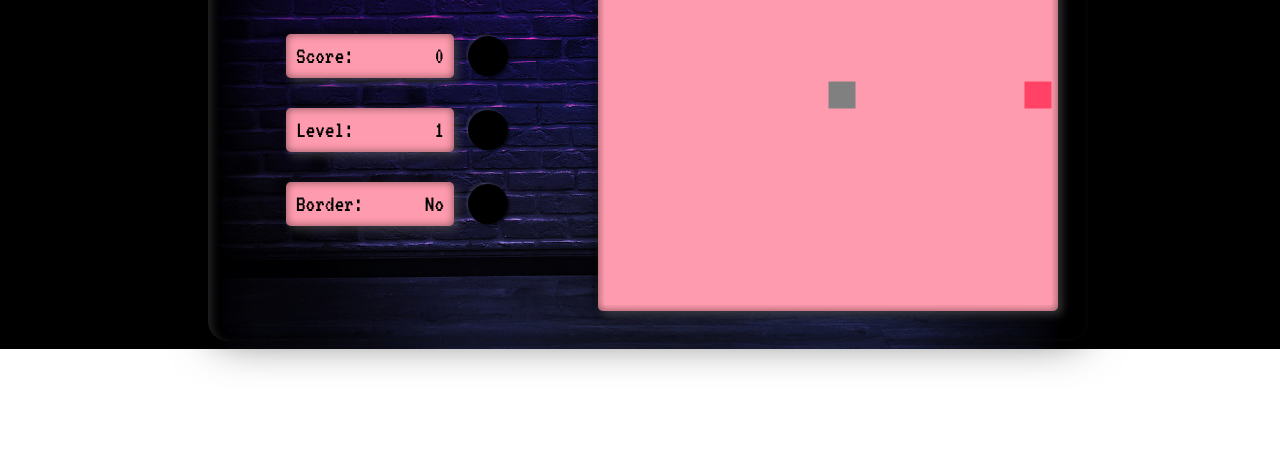
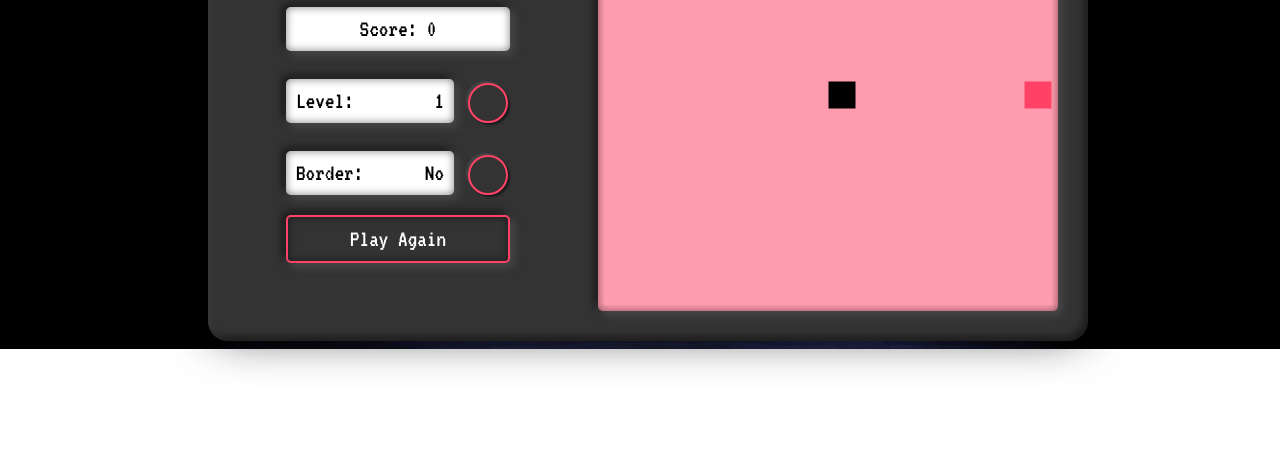
Before and after one commit to ceumartins/snake-the-game, a plain HTML site: page index.html in a window 1280 px wide. Shown: the part 347-800 px from the top of the page. Drawn offline with Linux system fonts and the light colour scheme.

Commit message:
Add files via upload

```diff
--- a/index.html
+++ b/index.html
@@ -13,13 +13,11 @@
 <body>
     <div id="content">
         <aside>
-
             <h1>SNAKE GAME!</h1>
             <div>
-                <div>
+                <score>
                     Score: <span id="spanScore">0</span>
-                </div>
-                <button id="btnScore"></button>
+                </score>
             </div>
             <div>
                 <div>
@@ -33,12 +31,15 @@
                 </div>
                 <button id="btnBorder"></button>
             </div>
+            <div>
+                <button2 id="btnScore">Play Again</button2>
+            </div>
         </aside>
         <div id="jogo">
             <canvas id="snake" width="448" height="448"></canvas>
             <div id="gameover" class="blink" style="display:none;">
                 GAME OVER!<br />
-                <span>Click on Score Button to restart</span>
+                <span>Click on Play Again to restart</span>
             </div>
         </div>
     </div>
--- a/script.js
+++ b/script.js
@@ -74,7 +74,7 @@ function criarBG() {
 
 function criarCobrinha() {
     for(i=0; i < snake.length; i++){
-        context.fillStyle = 'gray';
+        context.fillStyle = 'black';
         context.fillRect(snake[i].x, snake[i].y, box, box)
         context.strokeStyle = '#ff9bae';
         context.strokeRect(snake[i].x, snake[i].y, box, box)
--- a/style.css
+++ b/style.css
@@ -17,6 +17,7 @@ body {
     margin-top: 160px;
     padding: 30px;
     border-radius: 20px;
+    background-color: #333;
 
     box-shadow: inset 4px 4px 8px rgba(70, 70, 70, .5),
     inset -4px -4px 8px rgba(0, 0, 0, .5),
@@ -29,7 +30,8 @@ aside {
     flex-direction: column;
     width: 320px;
     margin-right: 40px;
-    align-items: right;;
+    align-items: right;
+    background-color: #333;
 }
 h1 {
     font-family: 'Squada One', cursive;
@@ -38,10 +40,7 @@ h1 {
     margin: 0 0 40px 0;
     text-align: center;;
     text-shadow: -1px -1px 1px rgba(255,255,255,.1), 1px 1px 1px rgba(0,0,0,.5);
-    background-image: url(img/wallpaper.jpg);
-    background-clip: text;
-    -webkit-background-clip: text;
-    -webkit-text-fill-color: rgba(90,90,90, .1);
+    color: #ff4265;
     cursor: default;
 }
 aside div{
@@ -55,7 +54,23 @@ aside div div {
     margin-bottom: 20px;
     box-sizing: border-box;
     padding: 10px;
-    background-color: #ff9bae;
+    background-color: white;
+    border: none;
+    border-radius: 5px;
+    box-shadow: 4px 4px 8px rgba(100, 100, 100, .5),
+    -4px -4px 8px rgba(0, 0, 0, .5),
+    inset 0 0 8px rgba(0, 0, 0, .5);
+}
+aside score {
+    display: inline-block;
+    font-family: 'VT323', monospace;
+    font-size: 1.5em;
+    text-align: center;
+    width: 100%;
+    margin-bottom: 20px;
+    box-sizing: border-box;
+    padding: 10px;
+    background-color: white;
     border: none;
     border-radius: 5px;
     box-shadow: 4px 4px 8px rgba(100, 100, 100, .5),
@@ -74,13 +89,41 @@ aside button {
     position: relative;
     top: 12px;
     margin-left: 10px;
+    background: none;
+    border: 2px solid #ff4265;
     border-radius: 50%;
-    border:none;
     box-shadow: -2px -2px 2px rgba(255,255,255,.1), 2px 2px 2px rgba(0,0,0,.5);
-    background-image: url(img/wallpaper.jpg);
+}
+aside button2 {
+    background: none;
+    border: 2px solid #ff4265;
+    border-radius: 5px;
+    color: #FFF;
+    box-sizing: border-box;
+    padding: 10px;
+    cursor: pointer;
+    box-shadow: 4px 4px 8px rgba(100, 100, 100, .5),
+    -4px -4px 8px rgba(0, 0, 0, .5),
+    inset 0 0 8px rgba(0, 0, 0, .5);
+
+    display: inline-block;
+    font-family: 'VT323', monospace;
+    font-size: 1.5em;
+    text-align: center;
+    width: 100%;
+
 }
 aside button:active {
     box-shadow: 2px 2px 2px rgba(255,255,255,.1), -2px -2px 2px rgba(0,0,0,.5);
+}
+aside button:hover {
+    background-color: rgba(0, 0, 0, 0.2);
+}
+aside button2:active {
+    box-shadow: 2px 2px 2px rgba(255,255,255,.1), -2px -2px 2px rgba(0,0,0,.5);
+}
+aside button2:hover {
+    background-color: rgba(0, 0, 0, 0.2);
 }
 #jogo {
     display: flex;
@@ -96,7 +139,7 @@ aside button:active {
 
 }
 canvas.border {
-    border: 2px solid #ff4265;
+    border: 2px solid black;
 }
 .blink {
     animation:blinking 1s infinite;
```
